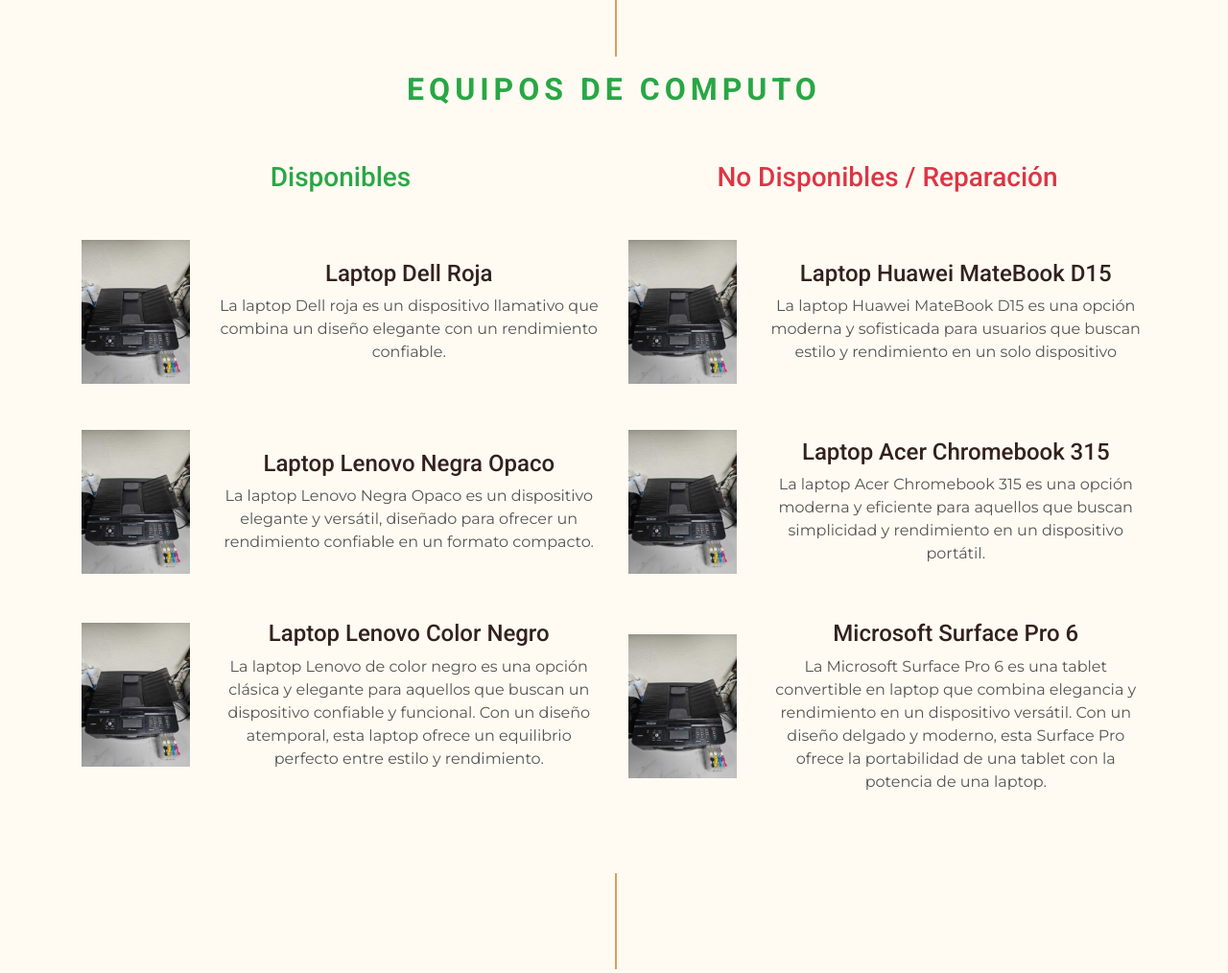
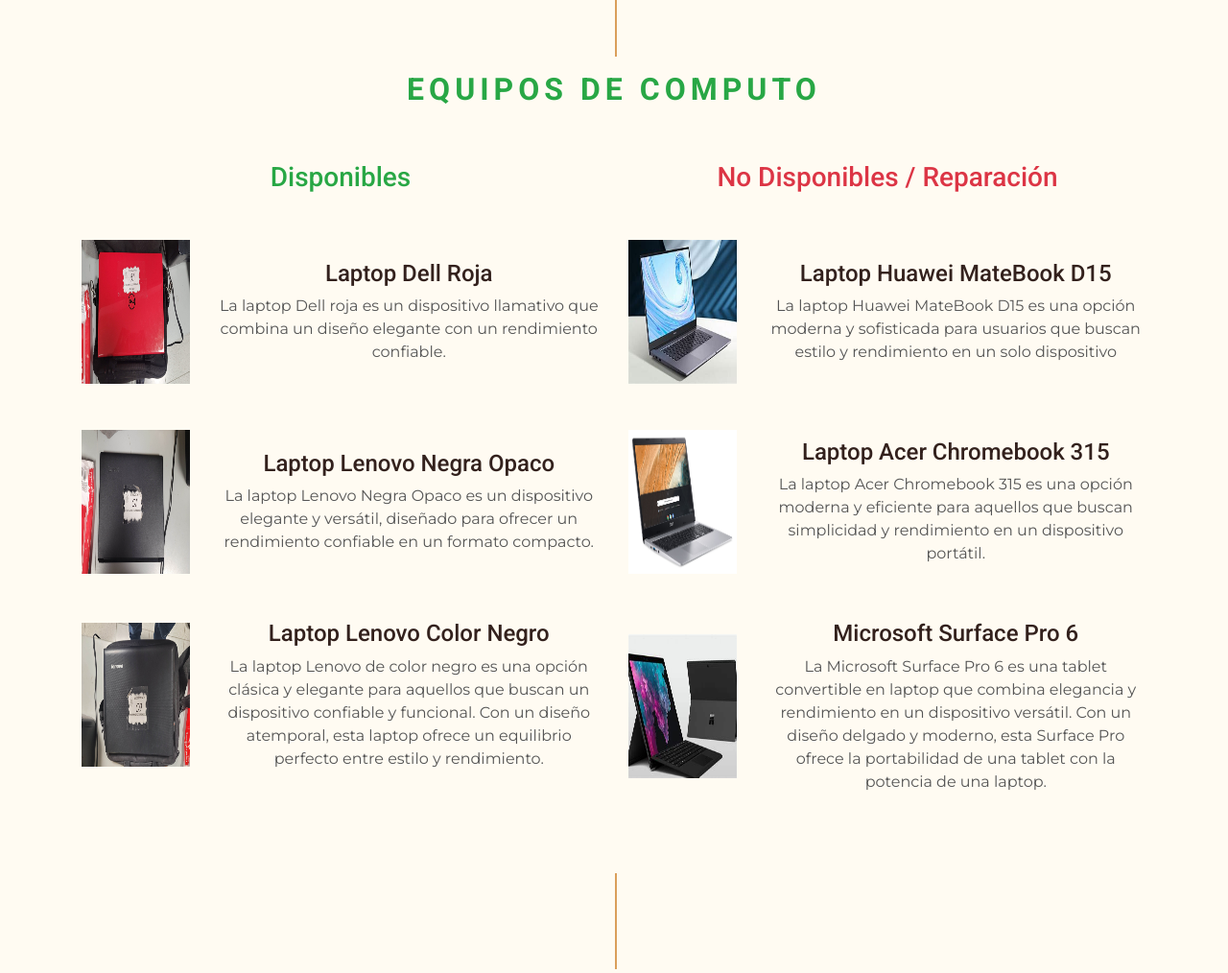
Before and after one commit to Edubedo/siswebcc, a PHP site: page /siwebcc/ in a window 1280 px wide. Shown: the part 1537-2551 px from the top of the page at 96% size. Run offline with PHP 8.4, Linux system fonts and the light colour scheme; some libraries are stand-ins or nearby versions.

Commit message:
cambié las imagenes de comentarios, empleados y equipos-computo

```diff
--- a/templates/views/comentarios.php
+++ b/templates/views/comentarios.php
@@ -3,7 +3,7 @@
             <div class="owl-carousel testimonial-carousel">
                 <div class="testimonial-item">
                     <div class="mb-3 d-flex align-items-center">
-                        <img class="img-fluid" src="img/impresora.jpeg" alt="Estudiante Mario Figueroa" width="200" height="200">
+                        <img class="img-fluid" src="img/mario.jpeg" alt="Estudiante Mario Figueroa" width="200" height="200">
                         <div class="ml-3">
                             <h4>Mario Figueroa</h4>
                             <i>Estudiante 6B / Gymrat Natural? </i>
@@ -13,7 +13,7 @@
                 </div>
                 <div class="testimonial-item">
                     <div class="mb-3 d-flex align-items-center">
-                        <img class="img-fluid" src="img/impresora.jpeg" alt="Estudiante Alan Palomares" width="200" height="200">
+                        <img class="img-fluid" src="img/alan.jpeg" alt="Estudiante Alan Palomares" width="200" height="200">
                         <div class="ml-3">
                             <h4>Alan Palomares</h4>
                             <i>Estudiante 6B / Dulcero Profesional</i>
@@ -23,7 +23,7 @@
                 </div>
                 <div class="testimonial-item">
                     <div class="mb-3 d-flex align-items-center">
-                        <img class="img-fluid" src="img/impresora.jpeg" alt="Estudiante Kevin Valdovinos" width="200" height="200">
+                        <img class="img-fluid" src="img/kevin.jpeg" alt="Estudiante Kevin Valdovinos" width="200" height="200">
                         <div class="ml-3">
                             <h4>Kevin Valdovinos</h4>
                             <i>Estudiante 6B / Racista de Medio Tiempo</i>
@@ -33,7 +33,7 @@
                 </div>
                 <div class="testimonial-item">
                     <div class="mb-3 d-flex align-items-center">
-                        <img class="img-fluid" src="img/impresora.jpeg" alt="Estudiante Eduardo Escobedo" width="200" height="200">
+                        <img class="img-fluid" src="img/edu.jpg" alt="Estudiante Eduardo Escobedo" width="200" height="200">
                         <div class="ml-3">
                             <h4>Eduardo Escobedo</h4>
                             <i>Estudiante 6B / Programador</i>
--- a/templates/views/empleados.php
+++ b/templates/views/empleados.php
@@ -3,7 +3,7 @@
             <div class="col-lg-6">
                 <div class="mb-5 row align-items-center">
                     <div class="col-4 col-sm-3">
-                        <img class="mb-3 w-100 mb-sm-0" src="img/impresora.jpeg" alt="Empleada Miriam Silvestre" width="200" height="150">
+                        <img class="mb-3 w-100 mb-sm-0" src="img/escudo6.jpg" alt="Empleada Miriam Silvestre" width="200" height="150">
                     </div>
                     <div class="col-8 col-sm-9">
                         <h4>Miriam Silvestre</h4>
@@ -14,7 +14,7 @@
 
                 <div class="mb-5 row align-items-center">
                     <div class="col-4 col-sm-3">
-                        <img class="mb-3 w-100 mb-sm-0" src="img/impresora.jpeg" alt="Empleado Carlos Barraza" width="200" height="150">
+                        <img class="mb-3 w-100 mb-sm-0" src="img/escudo6.jpg" alt="Empleado Carlos Barraza" width="200" height="150">
                     </div>
                     <div class="col-8 col-sm-9">
                         <h4>Carlos Barraza</h4>
--- a/templates/views/equipos-computo.php
+++ b/templates/views/equipos-computo.php
@@ -5,7 +5,7 @@
                     <h3 class="mb-5 text-success">Disponibles </h3>
                     <div class="mb-5 row align-items-center">
                         <div class="col-4 col-sm-3">
-                            <img class="mb-3 w-100 circle mb-sm-0" src="img/impresora.jpeg" alt="Laptop Dell Roja" width="200" height="150">
+                            <img class="mb-3 w-100 circle mb-sm-0" src="img/dell roja.jpg" alt="Laptop Dell Roja" width="200" height="150">
 
                         </div>
                         <div class="col-8 col-sm-9">
@@ -15,7 +15,7 @@
                     </div>
                     <div class="mb-5 row align-items-center">
                         <div class="col-4 col-sm-3">
-                            <img class="mb-3 w-100 circle mb-sm-0" src="img/impresora.jpeg" alt="Laptop Lenovo Negra Opaco" width="200" height="150">
+                            <img class="mb-3 w-100 circle mb-sm-0" src="img/lenovo negra opaco.jpg" alt="Laptop Lenovo Negra Opaco" width="200" height="150">
 
                         </div>
                         <div class="col-8 col-sm-9">
@@ -25,7 +25,7 @@
                     </div>
                     <div class="mb-5 row align-items-center">
                         <div class="col-4 col-sm-3">
-                            <img class="mb-3 w-100 circle mb-sm-0" src="img/impresora.jpeg" alt="Laptop Lenovo Color Negro" width="200" height="150">
+                            <img class="mb-3 w-100 circle mb-sm-0" src="img/lenovo negra.jpg" alt="Laptop Lenovo Color Negro" width="200" height="150">
 
                         </div>
                         <div class="col-8 col-sm-9">
@@ -40,7 +40,7 @@
                     <h3 class="mb-5 text-danger">No Disponibles / Reparaci&oacute;n</h3>
                     <div class="mb-5 row align-items-center">
                         <div class="col-4 col-sm-3">
-                            <img class="mb-3 w-100 circle mb-sm-0" src="img/impresora.jpeg" alt="Laptop Huawei MateBook D15" width="200" height="150">
+                            <img class="mb-3 w-100 circle mb-sm-0" src="img/mated15.jpg" alt="Laptop Huawei MateBook D15" width="200" height="150">
 
                         </div>
                         <div class="col-8 col-sm-9">
@@ -51,7 +51,7 @@
 
                     <div class="mb-5 row align-items-center">
                         <div class="col-4 col-sm-3">
-                            <img class="mb-3 w-100 circle mb-sm-0" src="img/impresora.jpeg" alt="Laptop Acer Chromebook 315" width="200" height="150">
+                            <img class="mb-3 w-100 circle mb-sm-0" src="img/acer15.jpg" alt="Laptop Acer Chromebook 315" width="200" height="150">
 
                         </div>
                         <div class="col-8 col-sm-9">
@@ -62,7 +62,7 @@
 
                     <div class="mb-5 row align-items-center">
                         <div class="col-4 col-sm-3">
-                            <img class="mb-3 w-100 circle mb-sm-0" src="img/impresora.jpeg" alt="Microsoft Surface Pro 6"  width="200" height="150">
+                            <img class="mb-3 w-100 circle mb-sm-0" src="img/surface pro 6.jpg" alt="Microsoft Surface Pro 6"  width="200" height="150">
 
                         </div>
                         <div class="col-8 col-sm-9">
```
Also changed, not shown: img/acer15.jpg (added), img/edu.jpg (added), img/escudo6.jpg (added), img/escudo6.png (added), img/mated15.jpg (added), img/surface pro 6.jpg (added).
